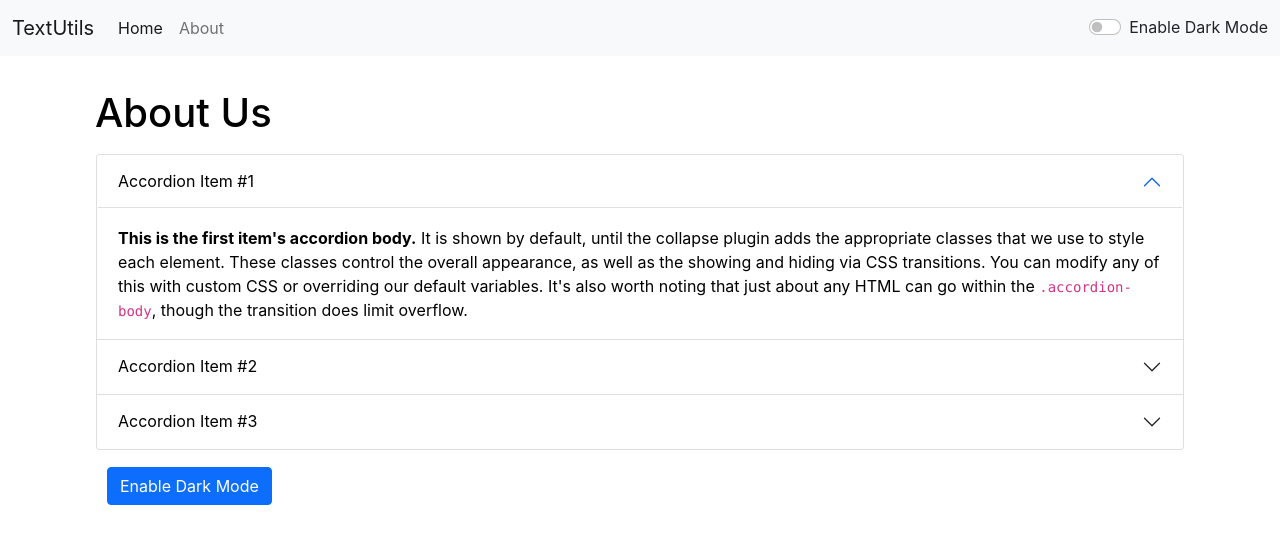
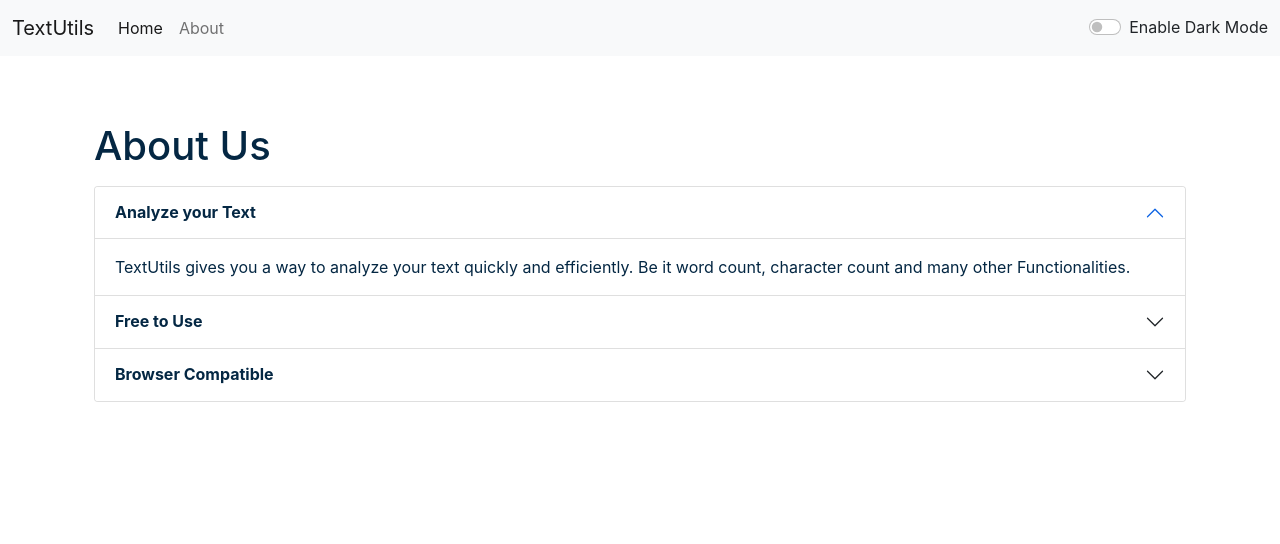
Before and after one commit to ar-dhruv/TextUtility, a React (Create React App) app: page /about in a window 1280 px wide. Shown: the top 544 px of the page. Built offline with nearby package versions, Linux system fonts and the light colour scheme.

Commit message:
Minor bugs fixed

```diff
--- a/src/App.js
+++ b/src/App.js
@@ -4,7 +4,7 @@
 import TextForm from "./components/TextForm";
 import Alert from "./components/Alert";
 import React, { useState } from "react";
-import { BrowserRouter as Router, Switch, Route,} from "react-router-dom";
+import { BrowserRouter as Router, Switch, Route } from "react-router-dom";
 
 function App() {
   const [mode, setMode] = useState("light");
@@ -44,7 +44,7 @@
         <div className="container my-3">
           <Switch>
             <Route exact path="/about">
-              <About />
+              <About mode={mode} />
             </Route>
             <Route exact path="/">
               <TextForm
--- a/src/components/About.js
+++ b/src/components/About.js
@@ -1,33 +1,19 @@
-import React, { useState } from "react";
+import React from "react";
 
-export default function About() {
-  const [myStyle, setMyStyle] = useState({
-    color: "black",
-    backgroundColor: "white",
-    border:"1px solid white"
-  });
+export default function About(props) {
+  // const [myStyle, setMyStyle] = useState({
+  //   color: "black",
+  //   backgroundColor: "white",
+  //   border: "1px solid white",
+  // });
 
-  const [btntext, setBtntext] = useState("Enable Dark Mode");
-
-  const toggleStyle = () => {
-    if (myStyle.color === "black") {
-      setMyStyle({
-        color: "white",
-        backgroundColor: "black",
-        border:"1px solid white"
-      });
-      setBtntext("Enable Light Mode");
-    } else {
-      setMyStyle({
-        color: "black",
-        backgroundColor: "white",
-      });
-      setBtntext("Enable Dark Mode");
-    }
+  let myStyle = {
+    color: props.mode === "dark" ? "white" : "#042743",
+    backgroundColor: props.mode === "dark" ? "rgb(36 , 74 , 104" : "white",
   };
 
   return (
-    <div className="container" style={myStyle}>
+    <div className="container" style={{color: props.mode === "dark" ? "white" : "#042743"}}>
       <h1 className="my-3">About Us</h1>
       <div className="accordion" id="accordionExample" style={myStyle}>
         <div className="accordion-item">
@@ -41,7 +27,7 @@
               aria-controls="collapseOne"
               style={myStyle}
             >
-              Accordion Item #1
+              <strong>Analyze your Text</strong>
             </button>
           </h2>
           <div
@@ -51,14 +37,9 @@
             data-bs-parent="#accordionExample"
           >
             <div className="accordion-body" style={myStyle}>
-              <strong>This is the first item's accordion body.</strong> It is
-              shown by default, until the collapse plugin adds the appropriate
-              classes that we use to style each element. These classes control
-              the overall appearance, as well as the showing and hiding via CSS
-              transitions. You can modify any of this with custom CSS or
-              overriding our default variables. It's also worth noting that just
-              about any HTML can go within the <code>.accordion-body</code>,
-              though the transition does limit overflow.
+              TextUtils gives you a way to analyze your text quickly and
+              efficiently. Be it word count, character count and many other
+              Functionalities.
             </div>
           </div>
         </div>
@@ -73,7 +54,7 @@
               aria-controls="collapseTwo"
               style={myStyle}
             >
-              Accordion Item #2
+              <strong>Free to Use</strong>
             </button>
           </h2>
           <div
@@ -83,14 +64,10 @@
             data-bs-parent="#accordionExample"
           >
             <div className="accordion-body" style={myStyle}>
-              <strong>This is the second item's accordion body.</strong> It is
-              hidden by default, until the collapse plugin adds the appropriate
-              classes that we use to style each element. These classes control
-              the overall appearance, as well as the showing and hiding via CSS
-              transitions. You can modify any of this with custom CSS or
-              overriding our default variables. It's also worth noting that just
-              about any HTML can go within the <code>.accordion-body</code>,
-              though the transition does limit overflow.
+              TextUtils is a free character counter tool that provides instant
+              character count & word count statistics for a given text.
+              TextUtils reports the number of words and characters,Thus it is
+              suitable for writing text with word/character limit.
             </div>
           </div>
         </div>
@@ -105,7 +82,7 @@
               aria-controls="collapseThree"
               style={myStyle}
             >
-              Accordion Item #3
+              <strong>Browser Compatible</strong>
             </button>
           </h2>
           <div
@@ -115,23 +92,14 @@
             data-bs-parent="#accordionExample"
           >
             <div className="accordion-body" style={myStyle}>
-              <strong>This is the third item's accordion body.</strong> It is
-              hidden by default, until the collapse plugin adds the appropriate
-              classes that we use to style each element. These classes control
-              the overall appearance, as well as the showing and hiding via CSS
-              transitions. You can modify any of this with custom CSS or
-              overriding our default variables. It's also worth noting that just
-              about any HTML can go within the <code>.accordion-body</code>,
-              though the transition does limit overflow.
+              This word counter application works in ant Web Browser such as
+              Chrome, FireFox, Internet Explorer, Safari, Opera. It suits to
+              count characters in facebook, blog, books, exel, document, pdf
+              document, essays, etc.
             </div>
           </div>
         </div>
       </div>
-      <div className="container my-3">
-        <button onClick={toggleStyle} type="button" className="btn btn-primary">
-          {btntext}
-        </button>
-      </div>
     </div>
   );
 }
--- a/src/components/Alert.js
+++ b/src/components/Alert.js
@@ -7,13 +7,15 @@
   };
 
   return (
-    props.alert && (
+    <div style={{ height: "50px" }}>
+      {props.alert && (
       <div
         className={`alert alert-${props.alert.type} alert-dismissible fade show`}
         role="alert"
       >
         <strong>{capitalize(props.alert.type)}</strong> : {props.alert.message}
       </div>
-    )
+      )}
+    </div>
   );
 }
--- a/src/components/TextForm.js
+++ b/src/components/TextForm.js
@@ -28,6 +28,7 @@
     var text = document.getElementById("myBox");
     text.select();
     navigator.clipboard.writeText(text.value);
+    document.getSelection().removeAllRanges();
     props.showAlert("Copied to Clipboard", "success");
   };
 
@@ -42,37 +43,51 @@
         className="container"
         style={{ color: props.mode === "dark" ? "white" : "#042743" }}
       >
-        <h1>{props.heading}</h1>
+        <h1 className="mb-4">{props.heading}</h1>
         <div className="mb-3">
           <textarea
             className="form-control"
             value={text}
             onChange={handleOnChange}
             style={{
-              backgroundColor: props.mode === "dark" ? "grey" : "white",
+              backgroundColor: props.mode === "dark" ? "#13466e" : "white",
               color: props.mode === "dark" ? "white" : "#042743",
             }}
             id="myBox"
             rows="8"
           ></textarea>
         </div>
-        <button className="btn btn-primary my-3 mx-1" onClick={handleUpClick}>
+        <button
+          disabled={text.length === 0}
+          className="btn btn-primary my-3 mx-1 my-1"
+          onClick={handleUpClick}
+        >
           Convert to UpperCase
         </button>
-        <button className="btn btn-primary my-3 mx-1" onClick={handleLowClick}>
+        <button
+          disabled={text.length === 0}
+          className="btn btn-primary my-3 mx-1 my-1"
+          onClick={handleLowClick}
+        >
           Convert to LowerCase
         </button>
         <button
-          className="btn btn-primary my-3 mx-1"
+          disabled={text.length === 0}
+          className="btn btn-primary my-3 mx-1 my-1"
           onClick={handleClearClick}
         >
           Clear Text
         </button>
-        <button className="btn btn-primary my-3 mx-1" onClick={handleCopy}>
+        <button
+          disabled={text.length === 0}
+          className="btn btn-primary my-3 mx-1 my-1"
+          onClick={handleCopy}
+        >
           Copy Text
         </button>
         <button
-          className="btn btn-primary my-3 mx-1"
+          disabled={text.length === 0}
+          className="btn btn-primary my-3 mx-1 my-1"
           onClick={handleExtraSpaces}
         >
           Remove Extra Spaces
@@ -84,11 +99,22 @@
       >
         <h2>Your Text Summary</h2>
         <p>
-          {text.split(" ").length} words & {text.length} characters
+          {
+            text.split(" ").filter((element) => {
+              return element.length !== 0;
+            }).length
+          }{" "}
+          words & {text.length} characters
         </p>
-        <p>{0.008 * text.split(" ").length} minutes read</p>
+        <p>
+          {0.008 *
+            text.split(" ").filter((element) => {
+              return element.length !== 0;
+            }).length}{" "}
+          minutes read
+        </p>
         <h2>Preview</h2>
-        <p>{text.length > 0 ? text : "Enter Text to Preview"}</p>
+        <p>{text.length > 0 ? text : "Nothing to Preview"}</p>
       </div>
     </>
   );
```
